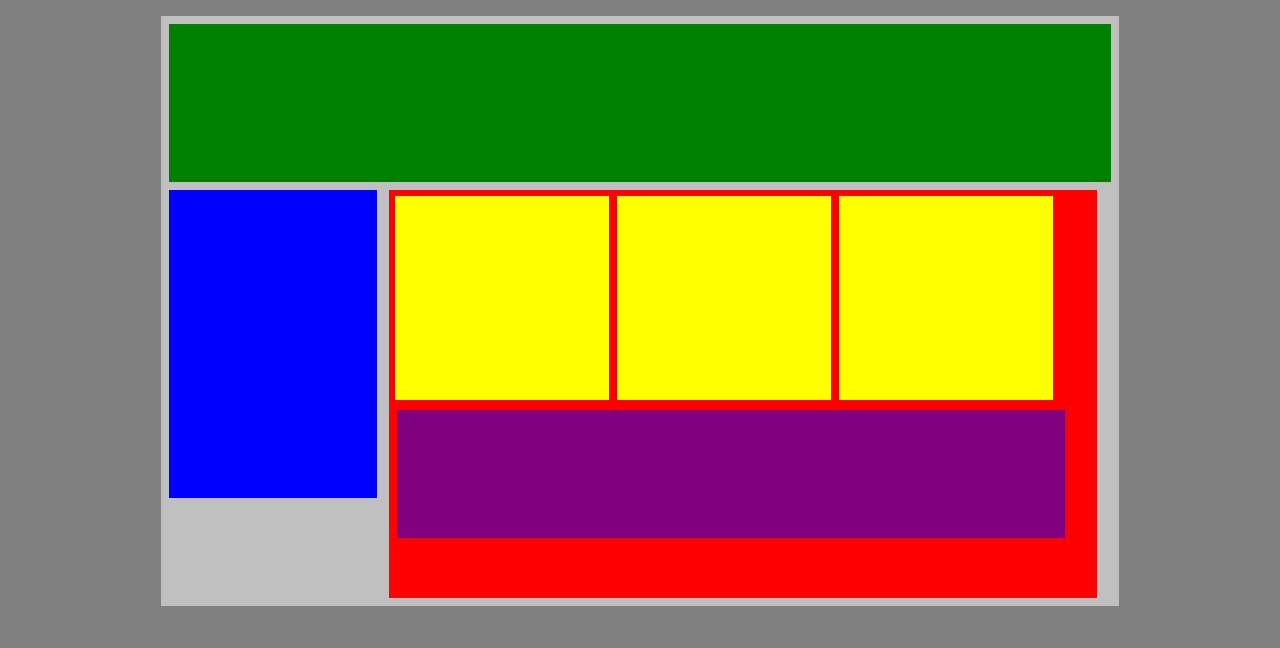
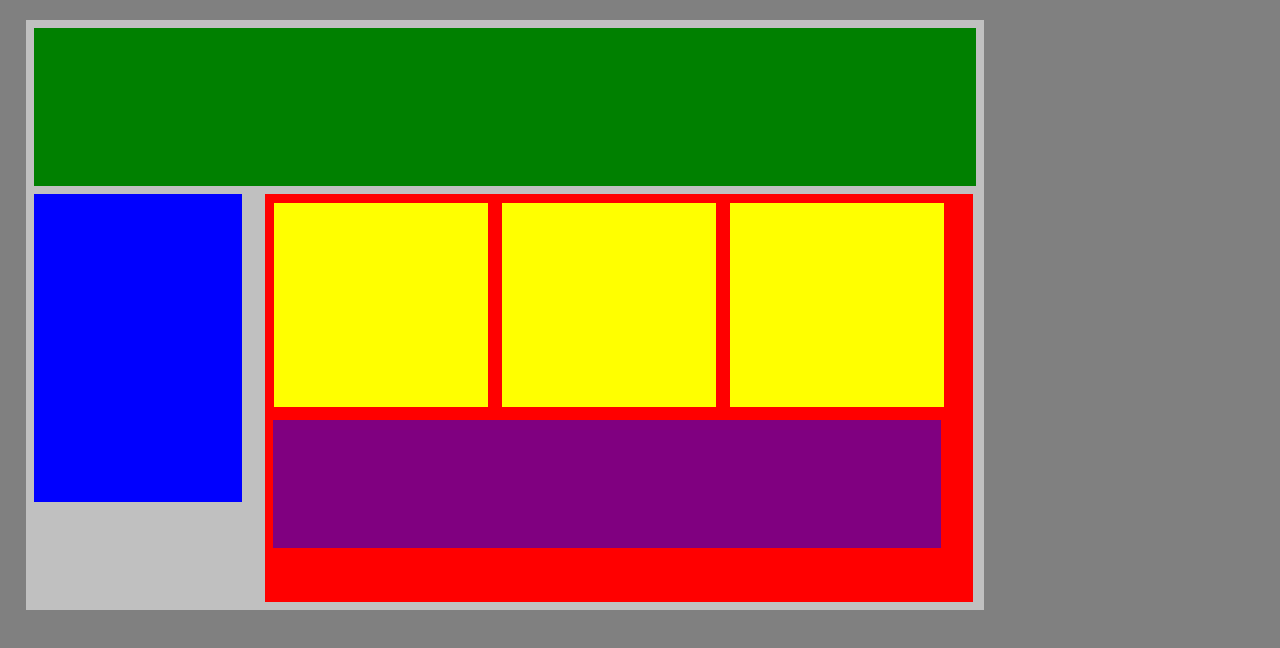
Before and after one commit to icylily/Web-Fundamental, a plain HTML site: page CSS/plotting_blocks/plotting_blocks.html in a window 1280 px wide. Drawn offline with Linux system fonts and the light colour scheme.

Commit message:
modify plotting_blocks

```diff
--- a/CSS/plotting_blocks/mystyle.css
+++ b/CSS/plotting_blocks/mystyle.css
@@ -8,7 +8,8 @@
 #wrapper{
  width: 950px;
  background-color: silver;
- margin: 0px auto;
+ margin-left: 10px ;
+ padding:4px;
 
 }
 #header{
@@ -28,6 +29,7 @@
  display: inline-block;
  text-align:left;
  vertical-align: top;
+ margin-left:15px;
 
 
 }
@@ -35,7 +37,7 @@
  min-height: 200px;
  width: 210px;
  background-color: yellow;
- margin:2px;
+ margin:5px;
  padding:2px;
  display:inline-block;
 }
```
